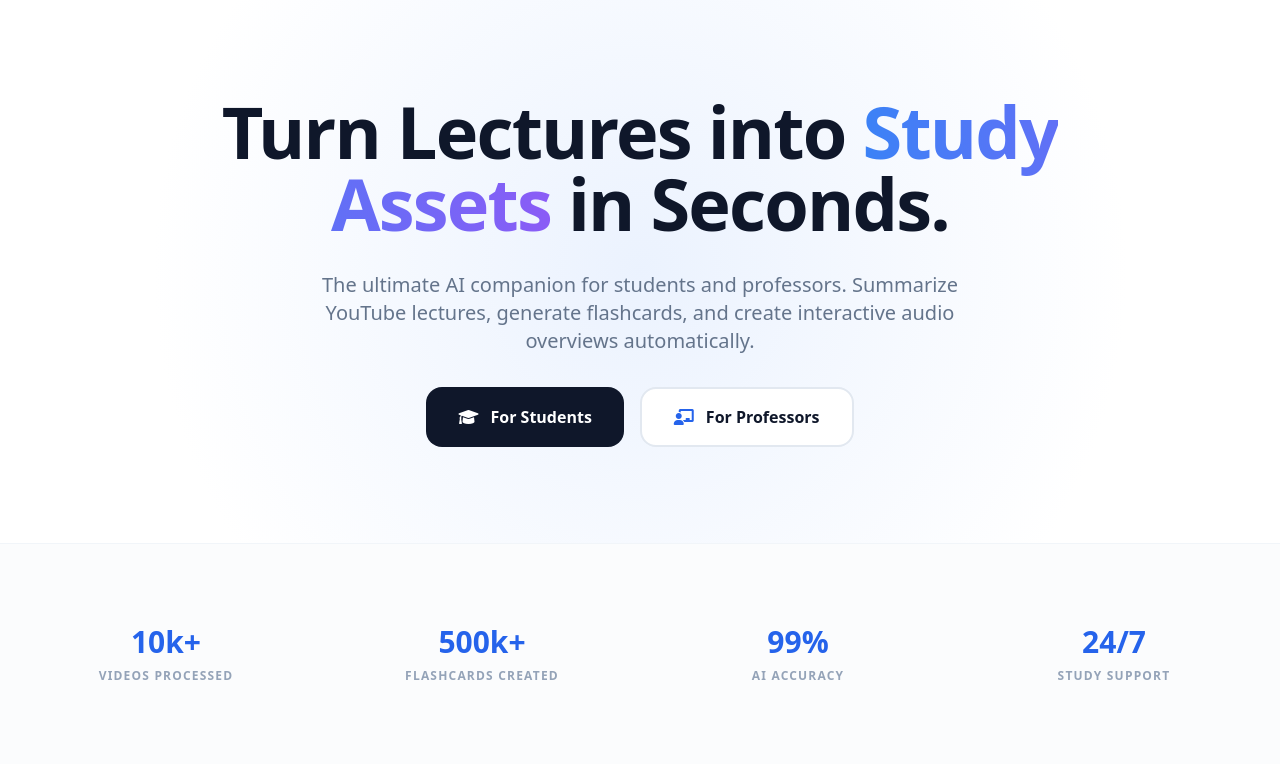
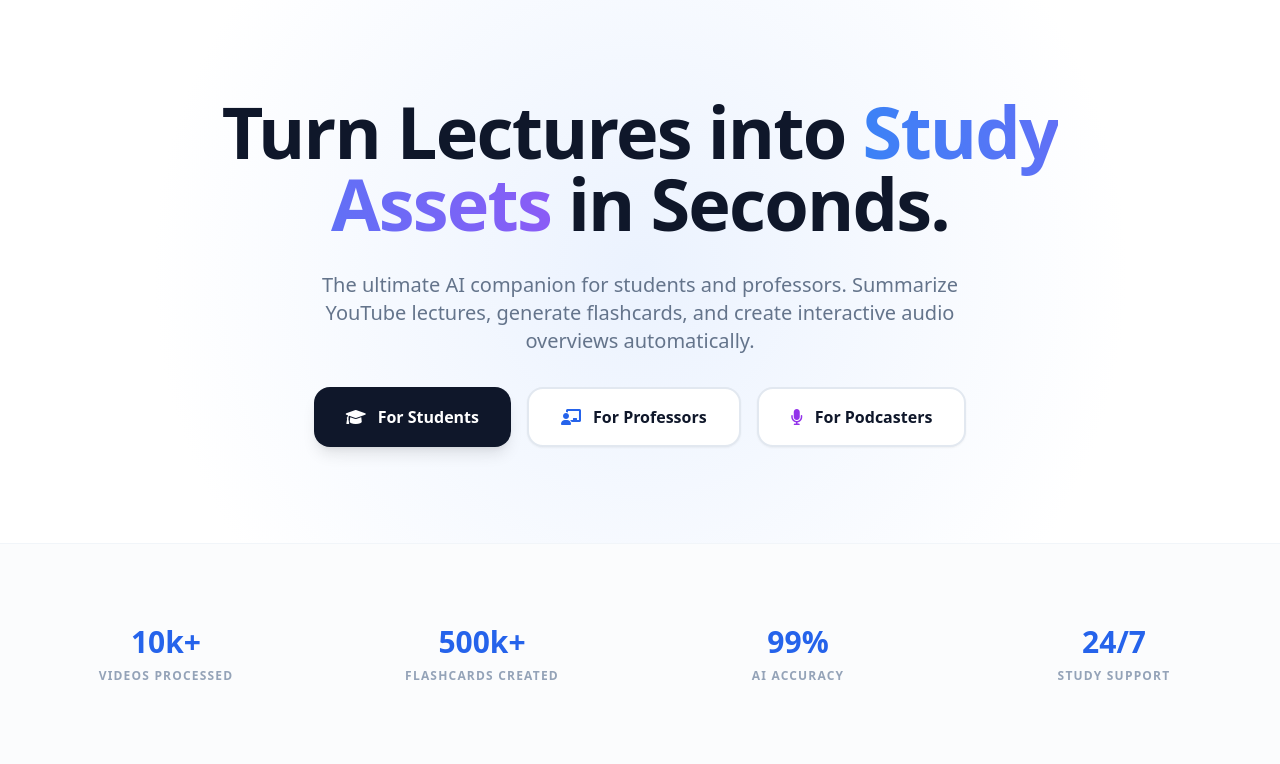
Before and after one commit to Technologyallocatingbenefitsinc/SaaS-Ecosystem, a Python web app: template app/templates/landing.html in a window 1280 px wide. Shown: the part 89-853 px from the top of the page. Run offline with Jinja, Linux system fonts and the light colour scheme; the template is opened without the code that fills it, so the values that code supplies are empty; some libraries are stand-ins or nearby versions.

Commit message:
feat: add podcaster cta and improve focus states on landing page

```diff
--- a/app/templates/landing.html
+++ b/app/templates/landing.html
@@ -63,12 +63,16 @@
             </p>
             <div class="flex flex-col md:flex-row gap-4 justify-center">
                 <a href="/dashboard?tier=student"
-                    class="bg-slate-900 text-white px-8 py-4 rounded-2xl font-bold flex items-center gap-3 hover:bg-slate-800 transition">
+                    class="bg-slate-900 text-white px-8 py-4 rounded-2xl font-bold flex items-center gap-3 hover:bg-slate-800 transition shadow-lg hover:shadow-xl transform hover:-translate-y-0.5 focus:ring-4 focus:ring-slate-200">
                     <i aria-hidden="true" class="fas fa-graduation-cap"></i> For Students
                 </a>
                 <a href="/dashboard?tier=professor"
-                    class="bg-white border-2 border-slate-200 text-slate-900 px-8 py-4 rounded-2xl font-bold flex items-center gap-3 hover:border-blue-600 transition">
+                    class="bg-white border-2 border-slate-200 text-slate-900 px-8 py-4 rounded-2xl font-bold flex items-center gap-3 hover:border-blue-600 transition shadow-sm hover:shadow-md transform hover:-translate-y-0.5 focus:ring-4 focus:ring-blue-100">
                     <i aria-hidden="true" class="fas fa-chalkboard-teacher text-blue-600"></i> For Professors
+                </a>
+                <a href="/dashboard?tier=podcaster"
+                    class="bg-white border-2 border-slate-200 text-slate-900 px-8 py-4 rounded-2xl font-bold flex items-center gap-3 hover:border-purple-600 transition shadow-sm hover:shadow-md transform hover:-translate-y-0.5 focus:ring-4 focus:ring-purple-100">
+                    <i aria-hidden="true" class="fas fa-microphone text-purple-600"></i> For Podcasters
                 </a>
             </div>
         </div>
@@ -116,7 +120,8 @@
                     </div>
                     <ul class="space-y-4 mb-10 flex-1">
                         <li class="flex items-center gap-3 text-sm text-slate-600">
-                            <i aria-hidden="true" class="fas fa-check text-blue-500" aria-hidden="true"></i> YouTube Summaries
+                            <i aria-hidden="true" class="fas fa-check text-blue-500" aria-hidden="true"></i> YouTube
+                            Summaries
                         </li>
                         <li class="flex items-center gap-3 text-sm text-slate-600">
                             <i aria-hidden="true" class="fas fa-check text-blue-500"></i> Smart Flashcards
```
